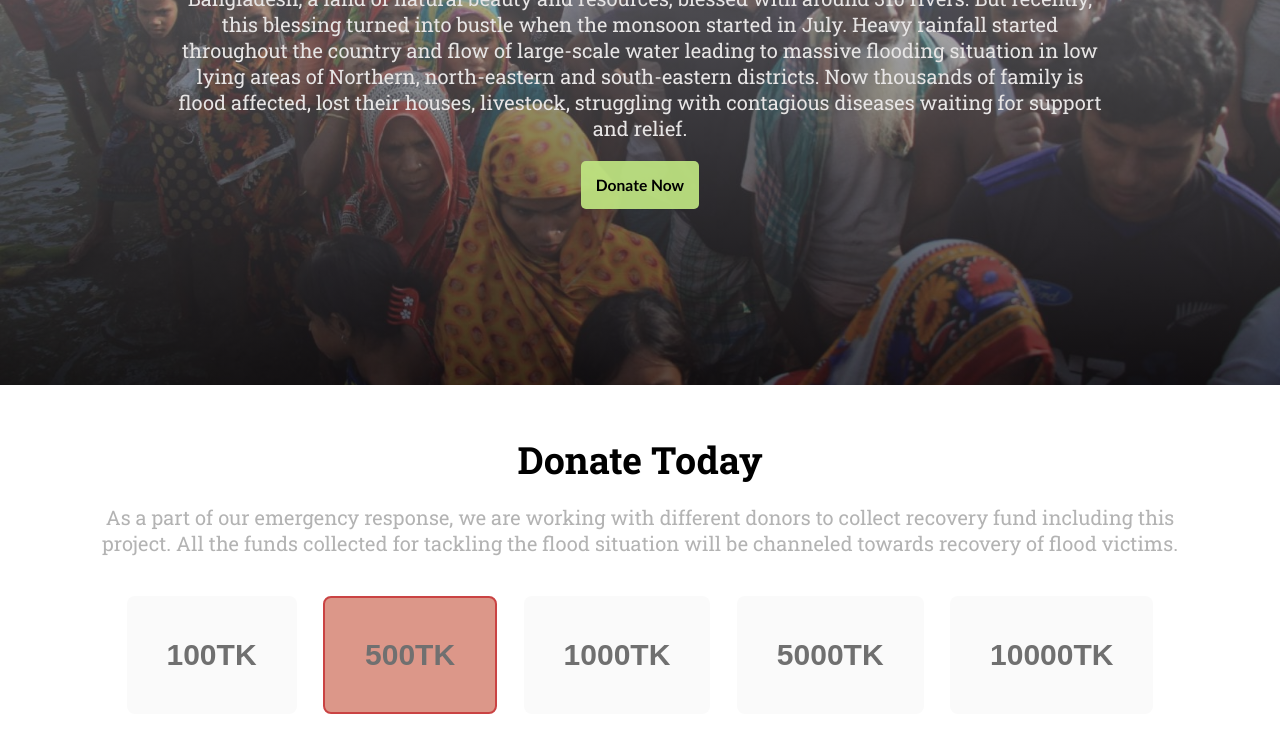
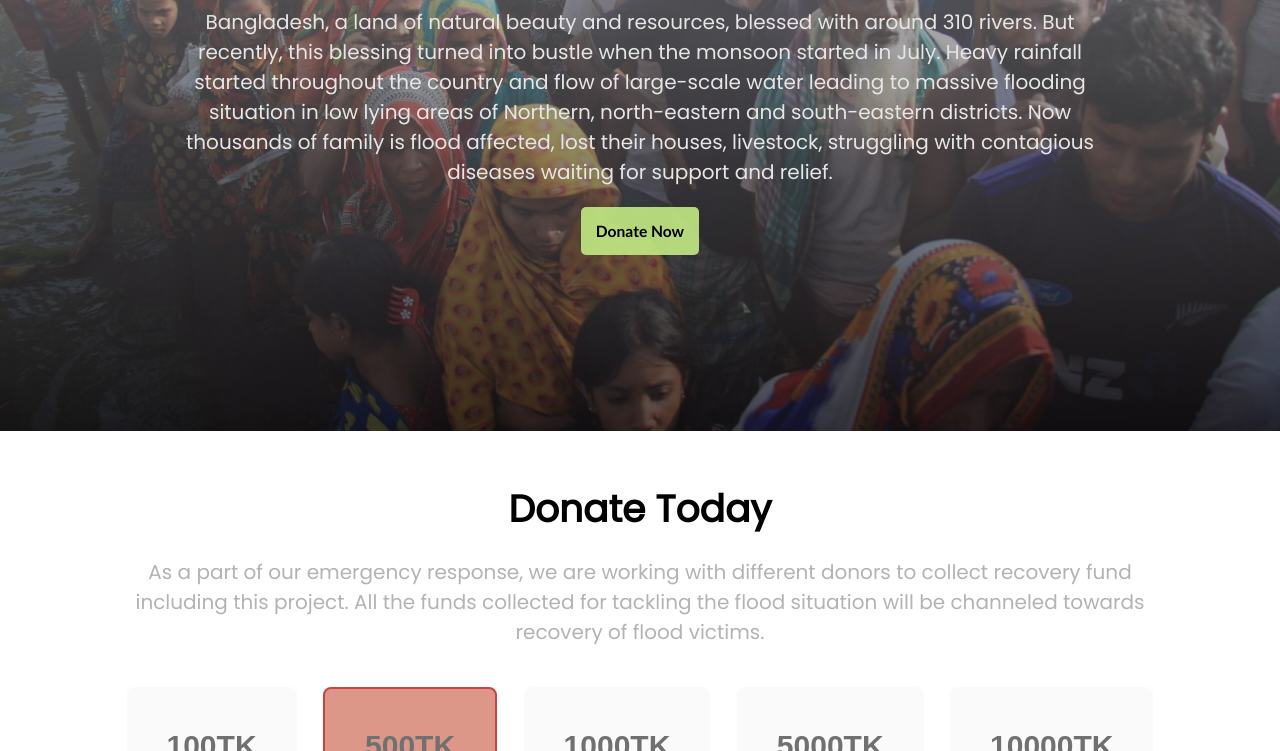
Before and after one commit to tauhid880/donate_today_assignment1, a plain HTML site: page index.html in a window 1280 px wide. Shown: the part 379-1130 px from the top of the page. Drawn offline with Linux system fonts and the light colour scheme.

Commit message:
font change

```diff
--- a/index.html
+++ b/index.html
@@ -7,7 +7,7 @@
     <link rel="stylesheet" href="style.css">
     <link rel="preconnect" href="https://fonts.googleapis.com">
 <link rel="preconnect" href="https://fonts.gstatic.com" crossorigin>
-<link href="https://fonts.googleapis.com/css2?family=Roboto+Slab:wght@100;200;300;400;500;600;700;800;900&display=swap" rel="stylesheet">
+<link href="https://fonts.googleapis.com/css2?family=Poppins&display=swap" rel="stylesheet">
     <title>Donate Now</title>
 </head>
 <body>
--- a/style.css
+++ b/style.css
@@ -9,7 +9,7 @@ body{
 }
 
 html{
-    font-family: 'Roboto Slab', serif;
+    font-family: 'Poppins', sans-serif;
 }
 
 .hero{
```
